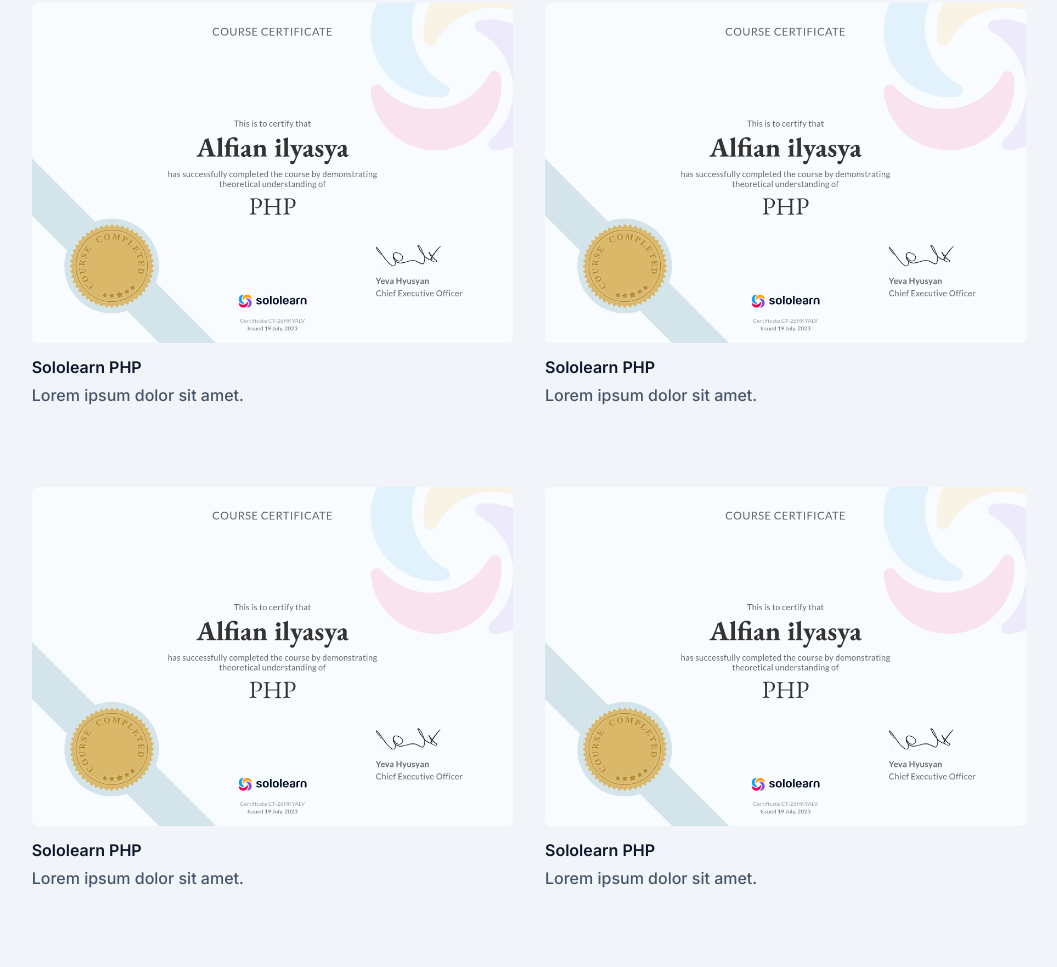
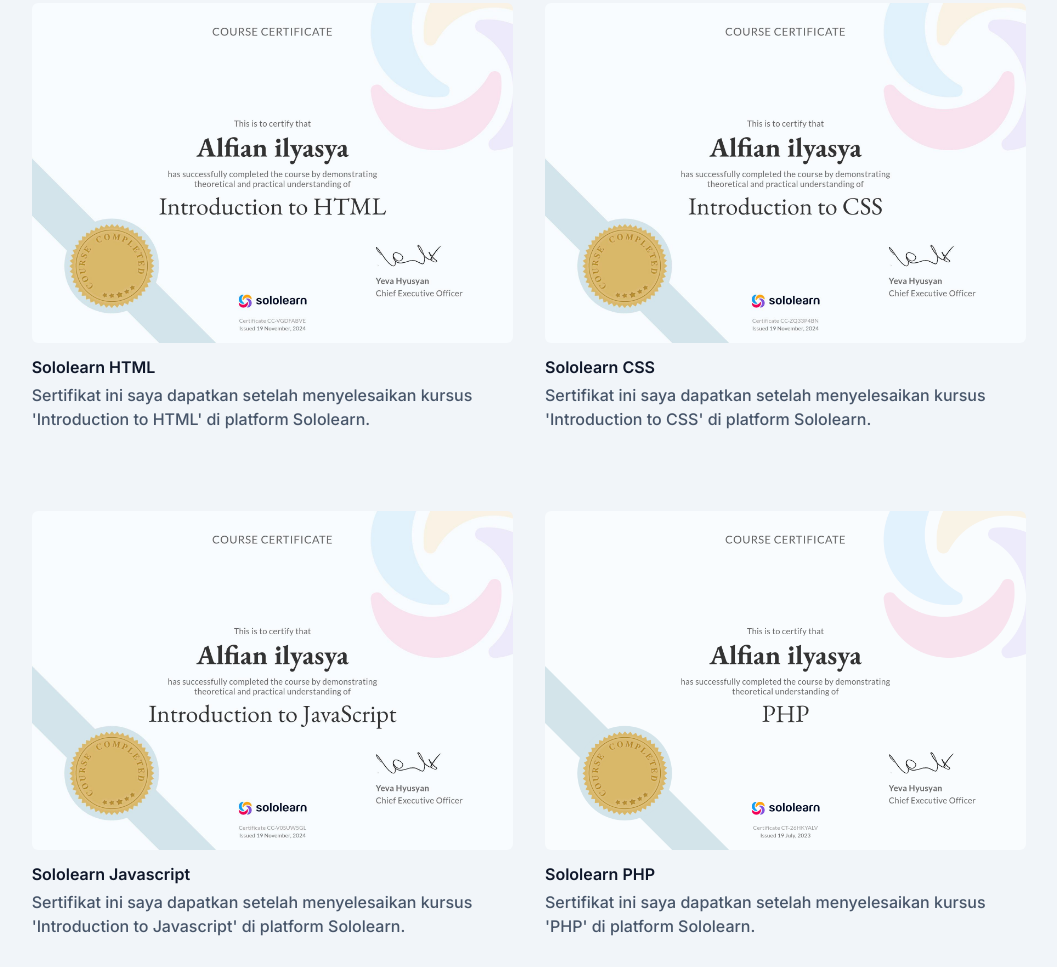
Before and after one commit to Arufaian/myportofolio, a website built with Vite: page index.html in a window 1280 px wide. Shown: the part 1681-2648 px from the top of the page, without its empty margins (111-1168 px from the left). Built offline with nearby package versions, Linux system fonts and the light colour scheme; a web font is replaced by a local one.

Commit message:
adding certificates and adding title logo

```diff
--- a/index.html
+++ b/index.html
@@ -4,6 +4,7 @@
     <meta charset="UTF-8" />
     <meta name="viewport" content="width=device-width, initial-scale=1.0" />
     <title>My portofolio</title>
+    <link rel="icon" href="./freepik-export-20241119035024iN7P.png" />
     <link rel="preconnect" href="https://fonts.googleapis.com" />
     <link rel="preconnect" href="https://fonts.gstatic.com" crossorigin />
     <link
@@ -296,16 +297,51 @@
             <div class="overflow-hidden rounded-md">
               <img
                 class="shadow"
-                src="./src/assets/certificates/PHP-sololearn.png"
+                src="./src/assets/certificates/HTML-sololearn.jpg"
                 alt=""
                 width="w-full"
               />
             </div>
             <h3 class="mb-1 mt-3 font-semibold text-slate-900">
-              Sololearn PHP
+              Sololearn HTML
             </h3>
             <p class="text-base font-medium text-slate-600">
-              Lorem ipsum dolor sit amet.
+              Sertifikat ini saya dapatkan setelah menyelesaikan kursus
+              'Introduction to HTML' di platform Sololearn.
+            </p>
+          </div>
+          <div class="mb-12 p-4 md:w-1/2">
+            <div class="overflow-hidden rounded-md">
+              <img
+                class="shadow"
+                src="./src/assets/certificates/CSS-sololearn.jpg"
+                alt=""
+                width="w-full"
+              />
+            </div>
+            <h3 class="mb-1 mt-3 font-semibold text-slate-900">
+              Sololearn CSS
+            </h3>
+            <p class="text-base font-medium text-slate-600">
+              Sertifikat ini saya dapatkan setelah menyelesaikan kursus
+              'Introduction to CSS' di platform Sololearn.
+            </p>
+          </div>
+          <div class="mb-12 p-4 md:w-1/2">
+            <div class="overflow-hidden rounded-md">
+              <img
+                class="shadow"
+                src="./src/assets/certificates/Javascript-sololearn.jpg"
+                alt=""
+                width="w-full"
+              />
+            </div>
+            <h3 class="mb-1 mt-3 font-semibold text-slate-900">
+              Sololearn Javascript
+            </h3>
+            <p class="text-base font-medium text-slate-600">
+              Sertifikat ini saya dapatkan setelah menyelesaikan kursus
+              'Introduction to Javascript' di platform Sololearn.
             </p>
           </div>
           <div class="mb-12 p-4 md:w-1/2">
@@ -321,55 +357,26 @@
               Sololearn PHP
             </h3>
             <p class="text-base font-medium text-slate-600">
-              Lorem ipsum dolor sit amet.
+              Sertifikat ini saya dapatkan setelah menyelesaikan kursus 'PHP' di
+              platform Sololearn.
             </p>
           </div>
           <div class="mb-12 p-4 md:w-1/2">
             <div class="overflow-hidden rounded-md">
               <img
                 class="shadow"
-                src="./src/assets/certificates/PHP-sololearn.png"
+                src="./src/assets/certificates/VSGA.jpg"
                 alt=""
                 width="w-full"
               />
             </div>
             <h3 class="mb-1 mt-3 font-semibold text-slate-900">
-              Sololearn PHP
+              VSGA Digital Talent Scholarship 2023
             </h3>
             <p class="text-base font-medium text-slate-600">
-              Lorem ipsum dolor sit amet.
-            </p>
-          </div>
-          <div class="mb-12 p-4 md:w-1/2">
-            <div class="overflow-hidden rounded-md">
-              <img
-                class="shadow"
-                src="./src/assets/certificates/PHP-sololearn.png"
-                alt=""
-                width="w-full"
-              />
-            </div>
-            <h3 class="mb-1 mt-3 font-semibold text-slate-900">
-              Sololearn PHP
-            </h3>
-            <p class="text-base font-medium text-slate-600">
-              Lorem ipsum dolor sit amet.
-            </p>
-          </div>
-          <div class="mb-12 p-4 md:w-1/2">
-            <div class="overflow-hidden rounded-md">
-              <img
-                class="shadow"
-                src="./src/assets/certificates/PHP-sololearn.png"
-                alt=""
-                width="w-full"
-              />
-            </div>
-            <h3 class="mb-1 mt-3 font-semibold text-slate-900">
-              Sololearn PHP
-            </h3>
-            <p class="text-base font-medium text-slate-600">
-              Lorem ipsum dolor sit amet.
+              Sertifikat ini diberikan kepada saya atas penyelesaian pelatihan
+              Junior Web Developer dalam program VSGA Digital Talent Scholarship
+              2023, berlangsung dari 13 Juni - 28 Juli 2023 selama 90 jam.
             </p>
           </div>
         </div>
```
Also changed, not shown: public/freepik-export-20241119035024iN7P.png (added), src/assets/certificates/CSS-sololearn.jpg (added), src/assets/certificates/HTML-sololearn.jpg (added), src/assets/certificates/Javascript-sololearn.jpg (added), src/assets/certificates/VSGA.jpg (added).
